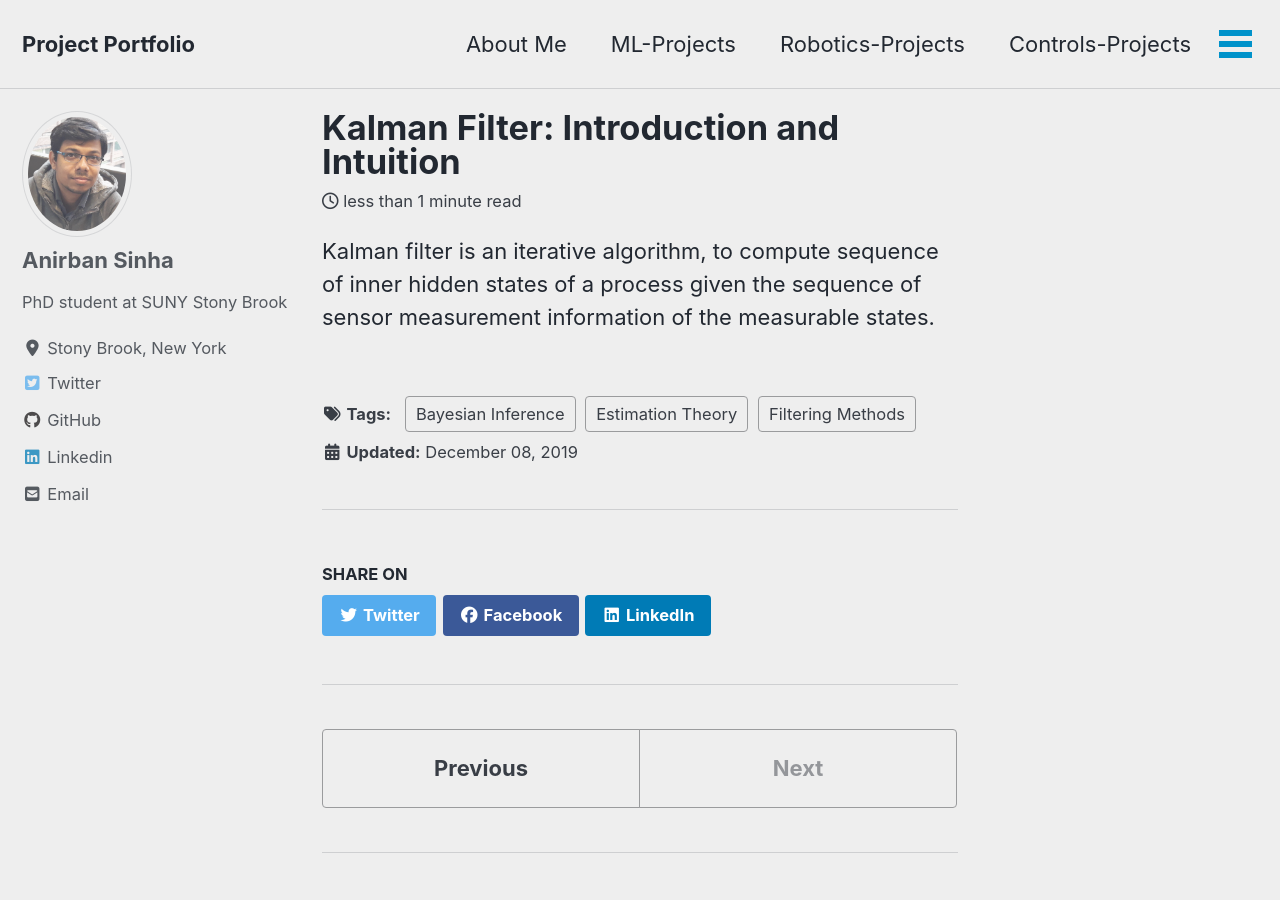
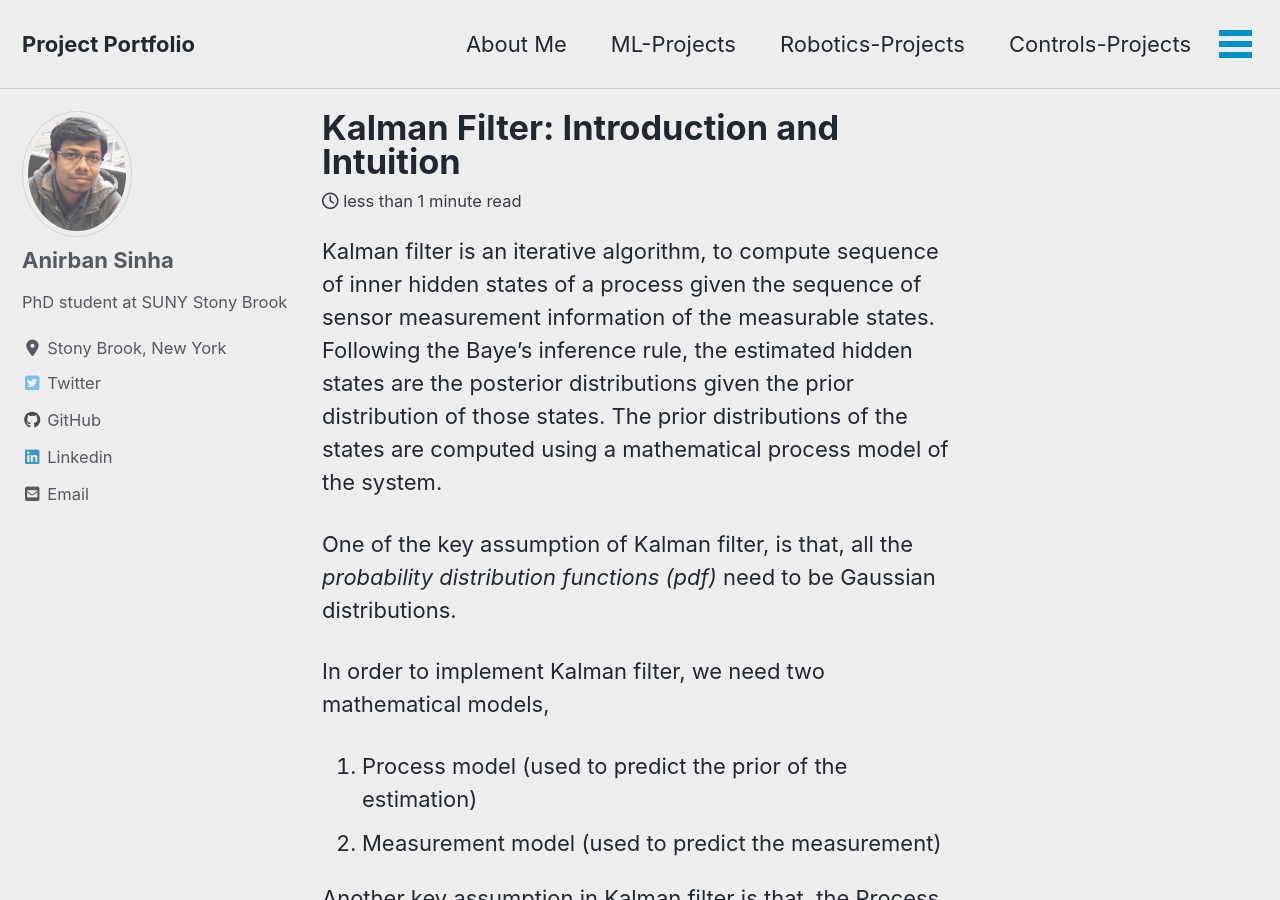
Before and after one commit to mattsinbot/mattsinbot.github.io, a Jekyll site: the page built from _posts/2019-12-08-KalmanFilter_Intro.md, in a window 1280 px wide and 900 px high. Built offline with Jekyll 4.4.1, drawn with Linux system fonts in a browser that asks for light colours; cached includes are drawn as plain includes; nearby versions of some CDN libraries; comment, search, counter and statistics services are not loaded; some of the changed text lies outside the part shown.

Commit message:
Kalman Filter page initiated

```diff
--- a/_posts/2019-12-08-KalmanFilter_Intro.md
+++ b/_posts/2019-12-08-KalmanFilter_Intro.md
@@ -6,6 +6,17 @@ header:
 excerpt: "Kalman Filter for Scientists and Engineers"
 ---
 
-Kalman filter is an iterative algorithm, to compute sequence of inner hidden states of a process given the sequence of sensor measurement information of the measurable states.
+Kalman filter is an iterative algorithm, to compute sequence of inner hidden states of a process given the sequence of sensor measurement information of the measurable states. Following the Baye's inference rule, the estimated hidden states are the posterior distributions given the prior distribution of those states. The prior distributions of the states are computed using a mathematical process model of the system.
+
+One of the key assumption of Kalman filter, is that, all the *probability distribution functions (pdf)* need to be Gaussian distributions.
+
+In order to implement Kalman filter, we need two mathematical models,
+1. Process model (used to predict the prior of the estimation)
+2. Measurement model (used to predict the measurement)
+
+Another key assumption in Kalman filter is that, the Process Model and Measurement Model has to be linear in terms of the parameters. Although, extended Kalman Filter do not need this linearity assumption.
+
+# Prediction Models of Dynamic System
+
 
   <!--image: "/images/posts/kalman_post_header_image.png"-->
```
